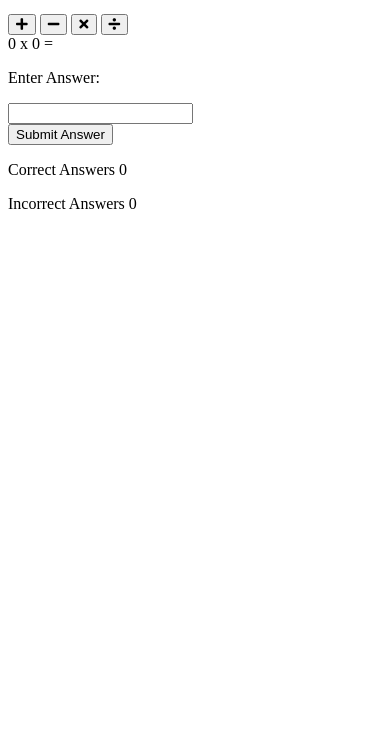
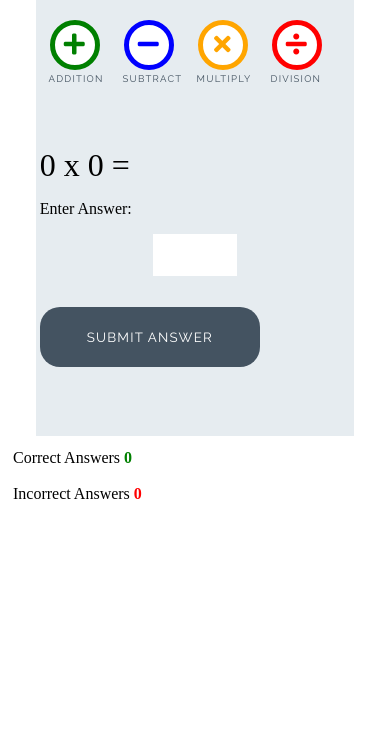
Before and after one commit to ShaneCDev/LoveMaths, a plain HTML site: page index.html in a window 390 px wide. Shown: the part 105-844 px from the top of the page. Drawn offline with Linux system fonts and the light colour scheme.

Commit message:
add styles for game

```diff
--- a/assets/css/style.css
+++ b/assets/css/style.css
@@ -0,0 +1,252 @@
+* --------- Global style */
+
+body {
+    background-color: white;
+    font-family: "Raleway", sans-serif;
+    color: #445361;
+    text-align: center;
+}
+
+/* --------- Heading */
+
+.heading {
+    text-align: center;
+    font-size: 2.5rem;
+}
+
+.logo {
+    height: 40px;
+    padding-right: 5px;
+}
+
+/* --------- Game layout */
+
+.game-area {
+    background-color: #E6ECF0;
+    box-sizing: border-box;
+    width: 85%;
+    height: 65vh;
+    max-height: 450px;
+    max-width: 830px;
+    margin-left: auto;
+    margin-right: auto;
+    padding: 1%;
+}
+
+.question-area {
+    width: 50%;
+    font-size: 2rem;
+    margin: auto;
+    padding: 50px 0;
+}
+
+.question-area span {
+    padding: 0 15px;
+}
+
+.score-area {
+    margin: 5px auto;
+    width: 60%;
+    font-size: 1.2rem;
+}
+
+.controls-area {
+    width: 85%;
+    margin: 30px auto;
+}
+
+#score {
+    color: green;
+    font-weight: bold;
+}
+
+#incorrect {
+    color: red;
+    font-weight: bold;
+}
+
+.answer-message {
+    display: none;
+    font-size: 1rem;
+}
+
+#answer-box {
+    border: none;
+    color: #445361;
+    display: inline-block;
+    height: 40px;
+    width: 80px;
+    font-size: 1.2rem;
+}
+
+.scores {
+    display: inline-block;
+    padding: 25px;
+}
+
+/* --------- Buttons */
+
+.btn {
+    width: 220px;
+    height: 60px;
+    font-family: "Raleway", sans-serif;
+    text-transform: uppercase;
+    letter-spacing: 1.2px;
+    color: white;
+}
+
+.btn:focus {
+    outline: none;
+}
+
+.btn--big {
+    padding-top: 10px;
+    border-radius: 50%;
+    background-color: white;
+    border: 10px solid;
+    width: 100px;
+    height: 100px;
+    font-size: 3.2rem;
+    margin: 0 30px;
+    transition: all 0.5s;
+}
+
+.btn--big::after {
+    content: attr(data-type);
+    font-size: 1rem;
+    color: #445361;
+    position: relative;
+    left: -0.5em;
+}
+
+.btn--blue {
+    border-color: blue;
+    color: blue;
+}
+
+.btn--blue:active,
+.btn--blue:hover {
+    background-color: darkblue;
+    color: white;
+}
+
+.btn--orange {
+    border-color: orange;
+    color: orange;
+}
+
+.btn--orange:active,
+.btn--orange:hover {
+    background-color: darkorange;
+    color: white;
+}
+
+.btn--red {
+    border-color: red;
+    color: red;
+}
+
+.btn--red:active,
+.btn--red:hover {
+    background-color: darkred;
+    color: white;
+}
+
+.btn--green {
+    border-color: green;
+    color: green;
+}
+
+.btn--green:active,
+.btn--green:hover {
+    background-color: darkgreen;
+    color: white;
+}
+
+.btn--gray {
+    margin-top: 25px;
+    background-color: #445361;
+    border: 1px transparent;
+    border-radius: 20px;
+}
+
+.btn--gray:active,
+.btn--gray:hover {
+    background-color: #0d1013;
+}
+
+/* --------- Media queries */
+
+@media (max-width: 414px) {
+    .controls-area {
+        width: 100%;
+    }
+
+    .btn--big {
+        margin: 0 10px;
+        padding: 5px;
+        border: 5px solid;
+        width: 50px;
+        height: 50px;
+        font-size: 1.5rem;
+    }
+
+    .btn--big::after {
+        font-size: 0.6rem;
+        left: -0.7rem;
+    }
+
+    .question-area {
+        padding: 10% 0;
+        width: 100%;
+    }
+
+    .question-area span {
+        padding: 0;
+    }
+
+    .answer-message {
+        display: block;
+    }
+
+    #answer-box {
+        display: block;
+        margin: 0 auto;
+    }
+    .btn--gray {
+        margin-top: 0;
+    }
+
+    .score-area {
+        width: 100%;
+    }
+
+    .scores {
+        margin: 0.5em auto;
+        display: block;
+        padding: 5px;
+    }
+
+    .heading {
+        font-size: 2rem;
+    }
+}
+
+@media (max-width: 320px) {
+    .game-area {
+        height: 70vh;
+    }
+
+    .controls-area {
+        width: 75%;
+        margin: 10px auto;
+    }
+
+    .btn--big {
+        margin: 10px 10px;
+    }
+    .question-area {
+        padding: 10px 0;
+    }
+
+}
--- a/index.html
+++ b/index.html
@@ -12,21 +12,21 @@
 </head>
 <body>
     <h1 class="heading">
-        <img class="logo" src="assets/img/logo.png" alt="logo">
+        <img class="logo" src="assets/img/logo.png" alt="logo"> Love Maths
     </h1>
 
     <div class="game-area">
         <div class="controls-area">
-            <button class="btn btn--big btn--green">
+            <button data-type="addition" class="btn btn--big btn--green">
                 <i class="fas fa-plus"></i>
             </button>
-            <button class="btn btn--big btn--blue">
+            <button data-type="subtract" class="btn btn--big btn--blue">
                 <i class="fas fa-minus"></i>
             </button>
-            <button class="btn btn--big btn--orange">
+            <button data-type="multiply" class="btn btn--big btn--orange">
                 <i class="fas fa-times"></i>
             </button>
-            <button class="btn btn--big btn--red">
+            <button data-type="division" class="btn btn--big btn--red">
                 <i class="fas fa-divide"></i>
             </button>
         </div>
@@ -38,7 +38,7 @@
             <p class="answer-message">Enter Answer:</p>
             <input id="answer-box" type="number">
         </div>
-        <button class="btn btn--grey">Submit Answer</button>
+        <button data-type="submit" class="btn btn--gray">Submit Answer</button>
     </div>
         <p class="scores">Correct Answers <span id="score">0</span></p>
         <p class="scores">Incorrect Answers <span id="incorrect">0</span></p>
```
